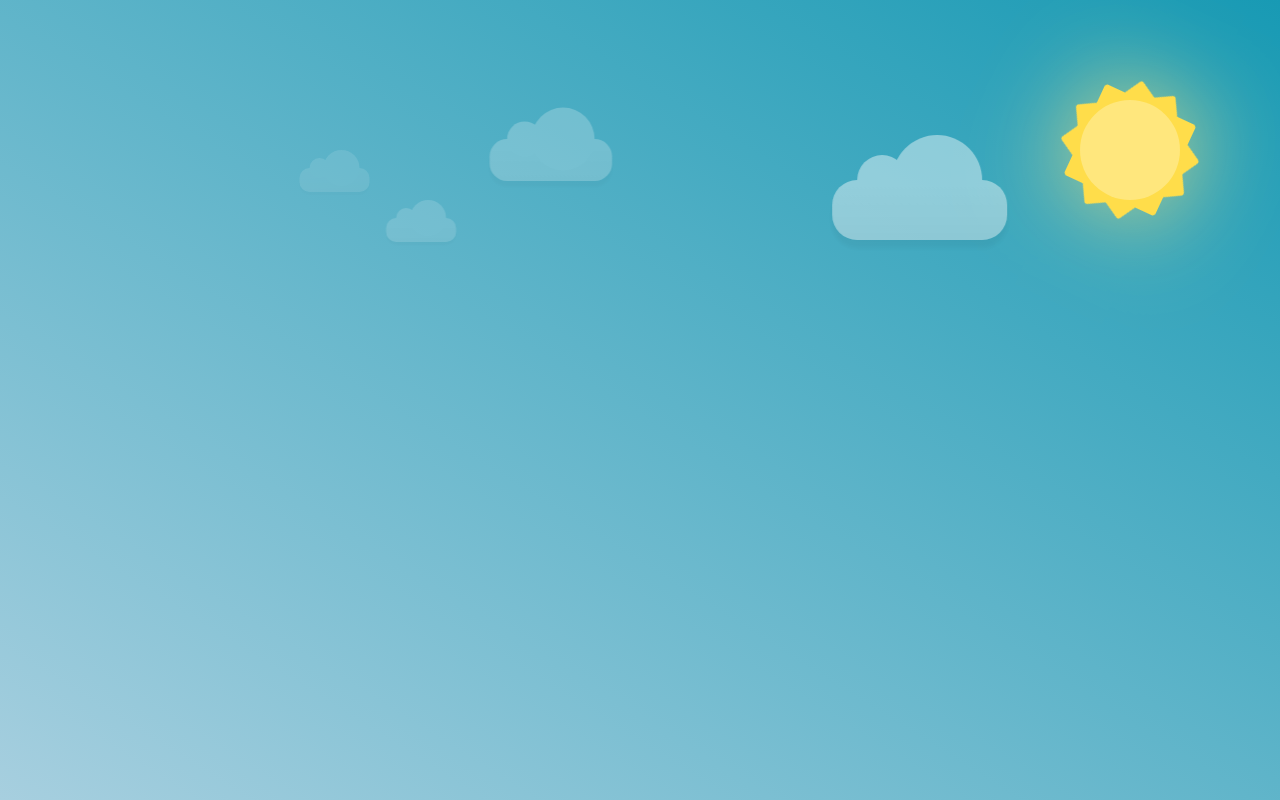
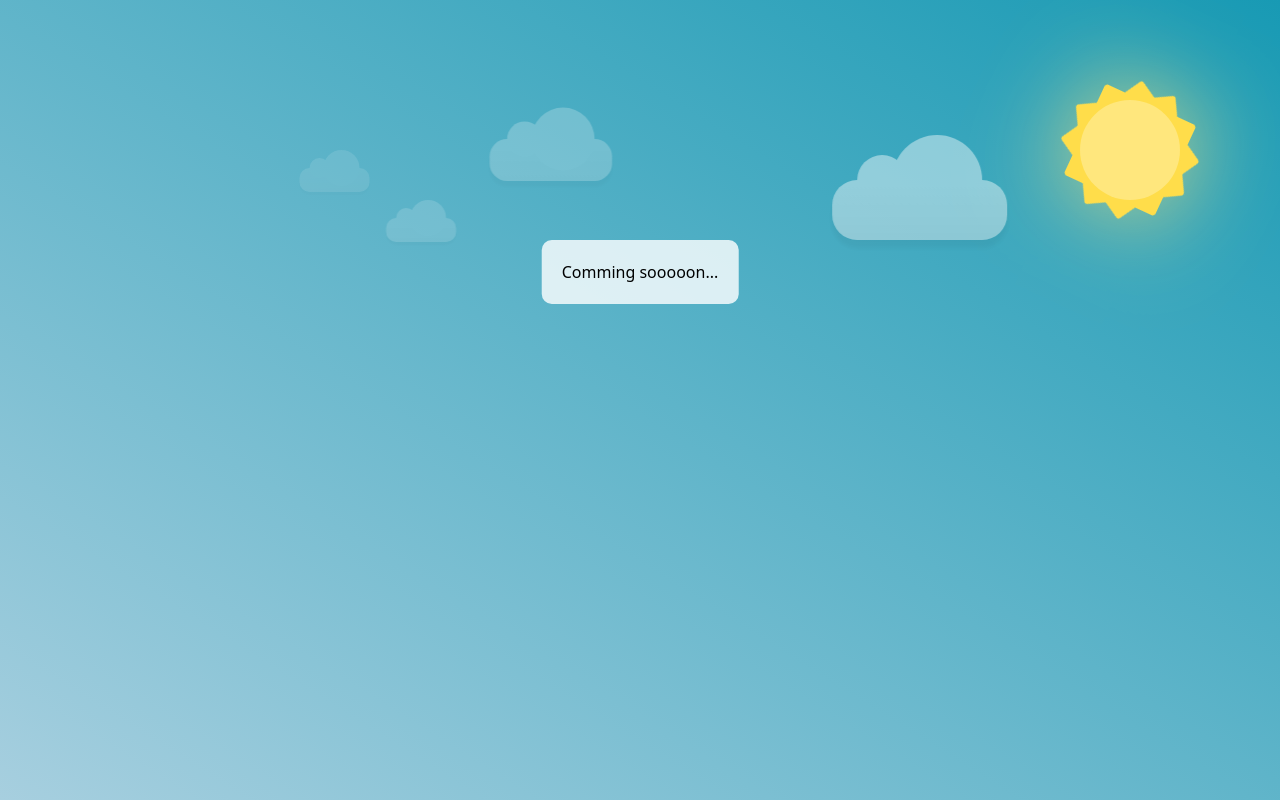
Before and after one commit to TahereGmi/TahereGmi.github.io, a Next.js app: page / in a window 1280 px wide. Built offline with nearby package versions, Linux system fonts and the light colour scheme.

Commit message:
Add simple introduction

```diff
--- a/components/Saturn/saturn.module.scss
+++ b/components/Saturn/saturn.module.scss
@@ -3,6 +3,7 @@
     width:200px;
     height:90px;
     top: 450px;
+    right: 170px;
 }
 
 .circ{
--- a/pages/index.tsx
+++ b/pages/index.tsx
@@ -1,8 +1,5 @@
 import Night from '@/components/Night'
 import Day from '@/components/Day'
-// import { Inter } from 'next/font/google'
-
-// const inter = Inter({ subsets: ['latin'] })
 
 const getTimeZoneByDay = () => {
   const date = new Date();
@@ -15,6 +12,9 @@ export default function Home() {
   return (
   <main className={`flex min-h-screen flex-col items-center justify-between`}>
     {getTimeZoneByDay() ? <Day /> : <Night />}
+    <div className='introduction'>
+      <h3>Comming sooooon...</h3>
+    </div>
   </main>
   )
 }
--- a/styles/globals.css
+++ b/styles/globals.css
@@ -2,12 +2,13 @@
 @tailwind components;
 @tailwind utilities;
 
-body {
-  /* color: rgb(var(--foreground-rgb));
-  background: linear-gradient(
-      to bottom,
-      transparent,
-      rgb(var(--background-end-rgb))
-    )
-    rgb(var(--background-start-rgb)); */
+.introduction {
+  position: fixed;
+  color: #000;
+  background: rgba(255,255,255, 0.8);
+  padding: 20px;
+  border-radius: 10px;
+  top: 30%;
+  left: 50%;
+  transform: translateX(-50%);;
 }
```
